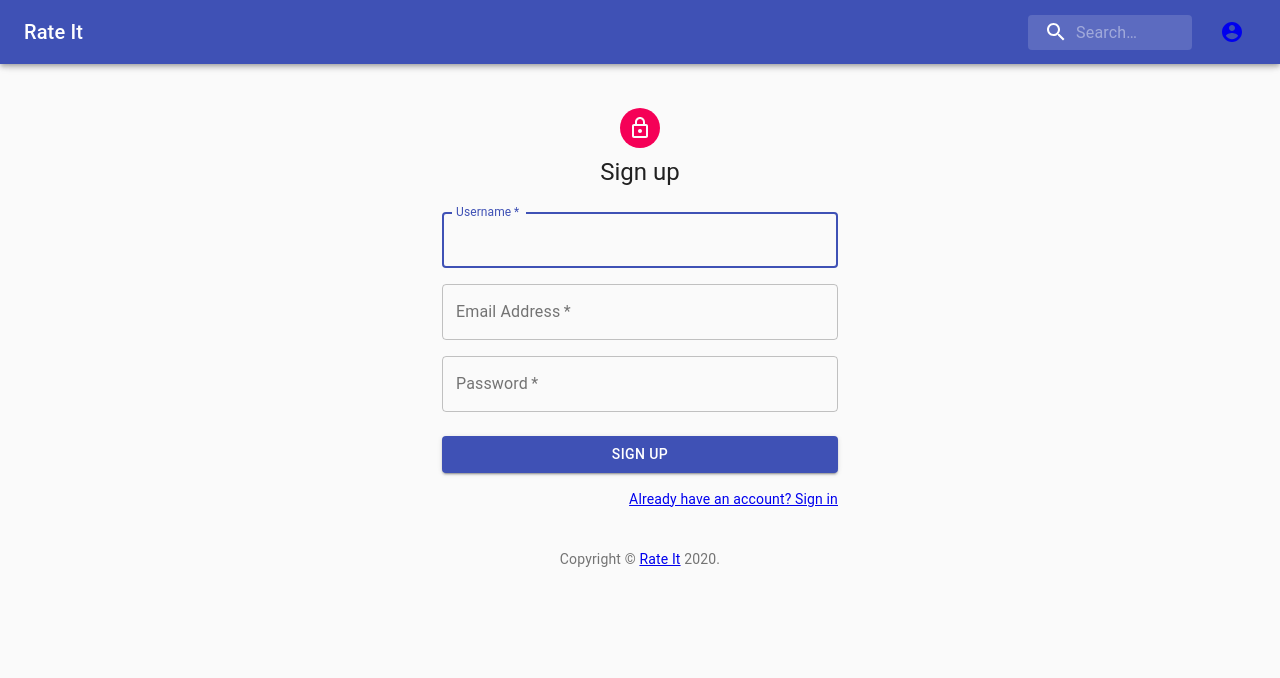
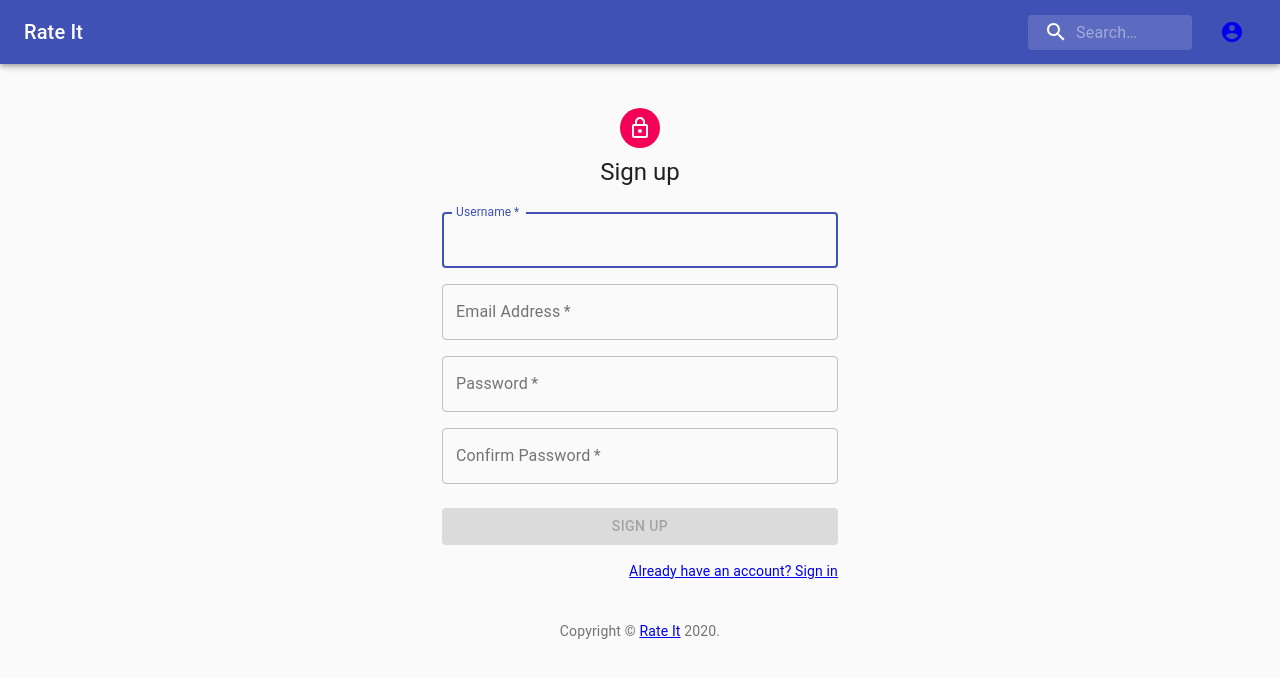
Before and after one commit to AhmedAlsudairi/Rate-it, a React (Create React App) app: page /signup in a window 1280 px wide. Shown: the top 678 px of the page. Built offline with nearby package versions, Linux system fonts and the light colour scheme.

Commit message:
connecting Flask API with React App

```diff
--- a/package.json
+++ b/package.json
@@ -22,6 +22,7 @@
   },
   "scripts": {
     "start": "react-scripts start",
+    "start-api": "cd api && env\\Scripts\\flask run --no-debugger",
     "build": "react-scripts build",
     "test": "react-scripts test",
     "eject": "react-scripts eject"
@@ -40,5 +41,6 @@
       "last 1 firefox version",
       "last 1 safari version"
     ]
-  }
+  },
+  "proxy": "localhost:5000"
 }
--- a/src/containers/Pages/SignInPage/SignInPage.js
+++ b/src/containers/Pages/SignInPage/SignInPage.js
@@ -53,12 +53,10 @@ function SignIn(props) {
   const [password,setPassword] = useState('');
 
   const usernameInputHandler = (event) => {
-    console.log(event.target.value);
     setUsername(event.target.value);
   }
 
   const passwordInputHandler = (event) => {
-    console.log(event.target.value);
     setPassword(event.target.value);
   }
 
--- a/src/containers/Pages/SignUpPage/SignUpPage.js
+++ b/src/containers/Pages/SignUpPage/SignUpPage.js
@@ -44,7 +44,9 @@ function SignUp(props) {
 
   const [username, setUsername] = useState('');
   const [password, setPassword] = useState('');
+  const [confirmPassword, setConfirmPassword] = useState('');
   const [email, setEmail] = useState('');
+  const [valid, setValid] = useState(true);
   const usernameInputHandler = (event) => {
     console.log(event.target.value);
     setUsername(event.target.value);
@@ -55,6 +57,11 @@ function SignUp(props) {
     setPassword(event.target.value);
   }
 
+  const confirmPasswordInputHandler = (event) => {
+    console.log(event.target.value);
+    setConfirmPassword(event.target.value);
+  }
+
   const emailInputHandler = (event) => {
     console.log(event.target.value);
     setEmail(event.target.value);
@@ -62,8 +69,13 @@ function SignUp(props) {
 
   const submitHandler = event => {
     event.preventDefault();
+
+    if(password !== confirmPassword){
+      return;
+    }
     props.onAuth(username, password, email);
   };
+
 
   let form = (<div className={classes.paper}>
     <Avatar className={classes.avatar}>
@@ -115,6 +127,20 @@ function SignUp(props) {
             value={password}
           />
         </Grid>
+        <Grid item xs={12}>
+          <TextField
+            variant="outlined"
+            required
+            fullWidth
+            name="ConfirmPassword"
+            label="Confirm Password"
+            type="password"
+            id="confirmPassword"
+            autoComplete="current-password"
+            onChange={(event) => { confirmPasswordInputHandler(event) }}
+            value={confirmPassword}
+          />
+        </Grid>
       </Grid>
       <Button
         type="submit"
@@ -123,6 +149,7 @@ function SignUp(props) {
         color="primary"
         className={classes.submit}
         onClick={submitHandler}
+        disabled={valid}
       >
         Sign Up
       </Button>
--- a/src/store/actions/actionsTypes.js
+++ b/src/store/actions/actionsTypes.js
@@ -1,3 +1,4 @@
 export const AUTH_START= 'AUTH_START';
 export const AUTH_SUCCESS= 'AUTH_SUCCESS';
 export const AUTH_FAIL= 'AUTH_FAIL';
+export const AUTH_LOGOUT= 'AUTH_LOGOUT';
--- a/src/store/actions/auth.js
+++ b/src/store/actions/auth.js
@@ -6,11 +6,12 @@ export const authStart = () => {
     }
 }
 
-export const authSuccess = (tokenId, userId) => {
+export const authSuccess = (username, success, token = null) => {
     return {
         type: actionTypes.AUTH_SUCCESS,
-        tokenId: tokenId,
-        userId: userId
+        username: username,
+        success: success,
+        token: token
     }
 }
 
@@ -21,27 +22,41 @@ export const authFail = (error) => {
     }
 }
 
+export const authLogout = () => {
+    return {
+        type: actionTypes.AUTH_LOGOUT
+    }
+}
+
+export const checkAuthTimeout = (expirationTime) => {
+    return dispatch => {
+        setTimeout(()=>{
+            dispatch(authLogout());
+        }
+            ,expirationTime);
+    }
+}
+
 export const authSignIn = (username, password) => {
     return dispatch => {
         dispatch(authStart());
         const authData = {
             username: username,
-            password: password,
-            returnSecureToken: true
+            password: password
         }
 
-        let url = 'https://identitytoolkit.googleapis.com/v1/accounts:signUp?key=AIzaSyBU3mjOGnJu8ImOmlcQ9FPpdvCFjxJwggo';
+        let url = '/login';
 
         axios.post(url,authData)
         .then(response=>{
             console.log(response);
 
-            dispatch(authSuccess(response.data.idToken,response.data.localId));
+            dispatch(authSuccess(response.username,response.success,response.jwt));
         })
         .catch(error=> {
 
 
-            dispatch(authFail(error.response.data.error.message));
+            dispatch(authFail(error));
         })
     }
 }
@@ -52,22 +67,19 @@ export const authSignUp = (username, password,email) => {
         const authData = {
             username: username,
             password: password,
-            email: email,
-            returnSecureToken: true
+            email: email
         }
 
-        let url = 'https://identitytoolkit.googleapis.com/v1/accounts:signUp?key=AIzaSyBU3mjOGnJu8ImOmlcQ9FPpdvCFjxJwggo';
+        let url = '/signup';
 
         axios.post(url,authData)
         .then(response=>{
             console.log(response);
 
-            dispatch(authSuccess(response.data.idToken,response.data.localId));
+            dispatch(authSuccess(response.username,response.success));
         })
         .catch(error=> {
-
-
-            dispatch(authFail(error.response.data.error.message));
+            dispatch(authFail(error));
         })
     }
 }
```
Also changed, not shown: 1 other file (tests, documents, lock files or other folders).
